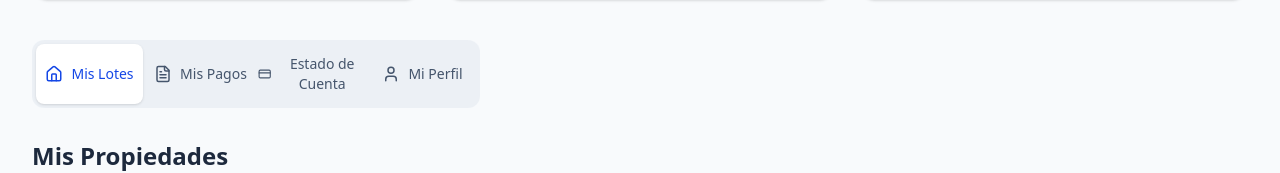
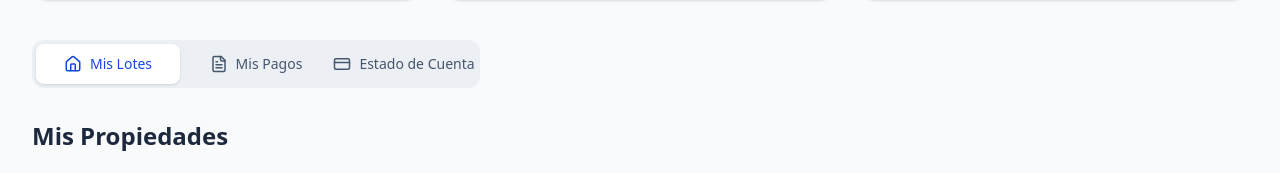
Before and after one commit to RangelJoseluis/Frontend-Venta-Lotes, a React (Vite) app: page /portal-cliente in a window 1280 px wide. Shown: the part 457-630 px from the top of the page. Built offline with nearby package versions, Linux system fonts and the light colour scheme; no server answers; sample sign-in values are in the browser's storage.

Commit message:
se elimino boton de perfil d cleinte pestañas en panelCLeinte

```diff
--- a/src/pages/PortalCliente/PortalCliente.tsx
+++ b/src/pages/PortalCliente/PortalCliente.tsx
@@ -198,17 +198,6 @@ const PortalCliente: React.FC = () => {
                         <CreditCard size={18} />
                         Estado de Cuenta
                     </button>
-                    <button
-                        onClick={() => setActiveTab('perfil')}
-                        className={`w-full rounded-lg py-2.5 text-sm font-medium leading-5 transition-all duration-200 flex items-center justify-center gap-2
-                            ${activeTab === 'perfil'
-                                ? 'bg-white dark:bg-slate-700 text-blue-700 dark:text-blue-400 shadow'
-                                : 'text-slate-600 dark:text-slate-400 hover:bg-white/[0.12] hover:text-slate-800 dark:hover:text-white'
-                            }`}
-                    >
-                        <User size={18} />
-                        Mi Perfil
-                    </button>
                 </div>
 
                 {/* Contenido Dinámico */}
```
